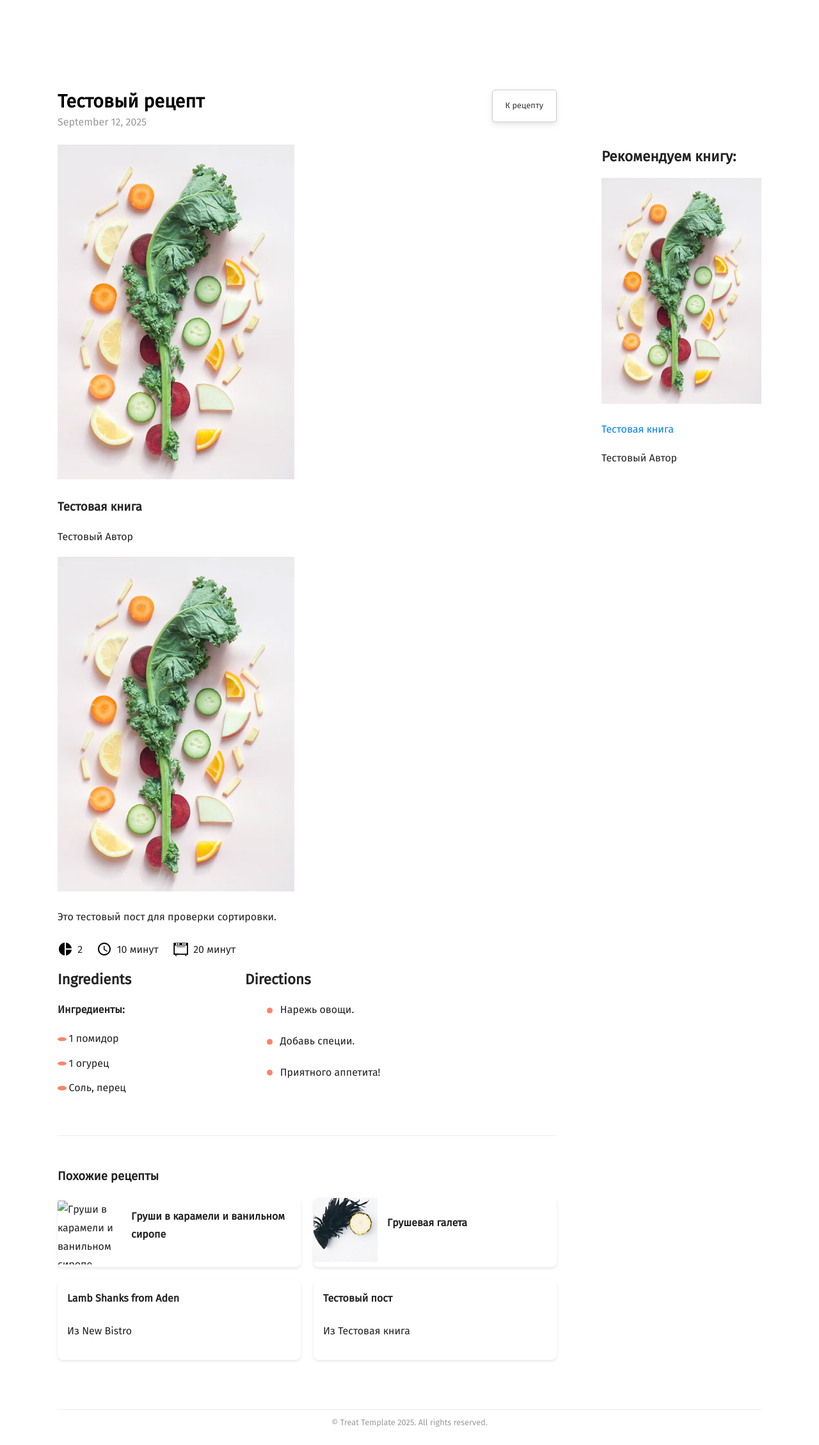
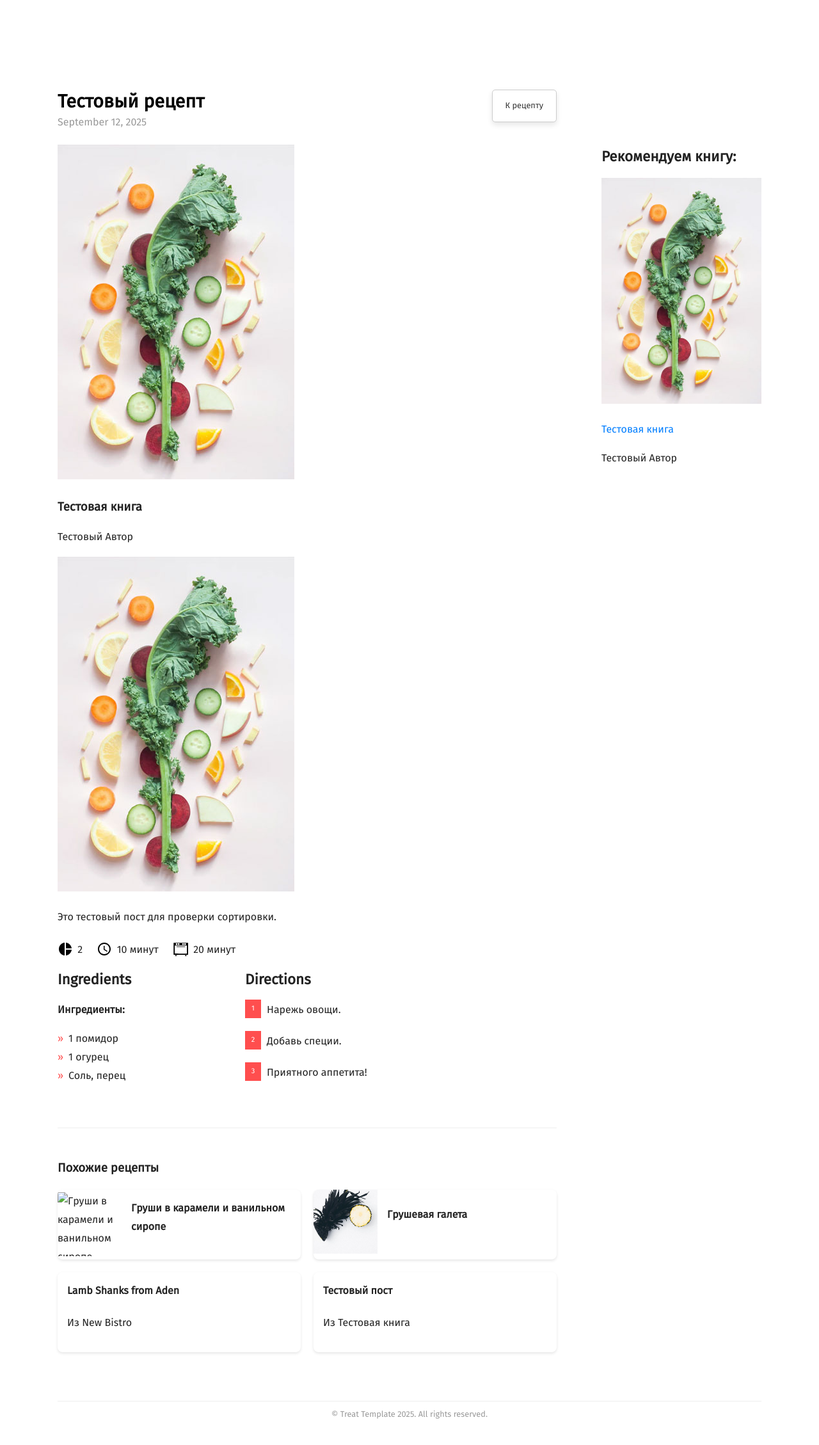
Before and after one commit to Helga1970/new-site, a Jekyll site: the page built from _recipes/2025-09-12-test-recept.md, in a window 1280 px wide. Shown: the whole page at 64% size. Built offline with Jekyll 4.4.1, drawn with Linux system fonts in a browser that asks for light colours; nearby versions of some CDN libraries; some web fonts are replaced.

Commit message:
Update recipes.scss

```diff
--- a/_sass/recipes.scss
+++ b/_sass/recipes.scss
@@ -1,4 +1,4 @@
-/* --- Related recipes (2 колонки) --- */
+/* Новые стили для макета в 2 колонки на десктопе с квадратными изображениями */
 .related-recipes-section {
   margin-top: 50px;
   border-top: 1px solid #eee;
@@ -9,7 +9,7 @@
   display: flex;
   flex-wrap: wrap;
   gap: 20px;
-  justify-content: flex-start;
+  justify-content: flex-start; /* Выравниваем по левому краю */
 }
 
 .recipe-card-list-item {
@@ -17,7 +17,7 @@
   border-radius: 8px;
   overflow: hidden;
   transition: box-shadow 0.2s;
-  width: calc(50% - 10px);
+  width: calc(50% - 10px); /* Устанавливаем фиксированную ширину 2 колонок */
 }
 
 .recipe-card-list-item:hover {
@@ -32,8 +32,8 @@
 }
 
 .recipe-card-image-wrapper {
-  width: 100px;
-  height: 100px;
+  width: 100px; /* Фиксированная ширина */
+  height: 100px; /* Фиксированная высота */
   overflow: hidden;
   flex-shrink: 0;
 }
@@ -54,17 +54,17 @@
   margin-top: 0;
 }
 
-/* --- Mobile adaptation --- */
+/* Адаптация для мобильных устройств */
 @media (max-width: 768px) {
   .related-recipes-grid {
     flex-direction: column;
   }
+
   .recipe-card-list-item {
-    width: 100%;
+    width: 100%; /* одна колонка на мобильных */
   }
 }
-
-/* --- Post header styles --- */
+/* Общие стили для заголовка и кнопки */
 .post-header-container {
   display: flex;
   justify-content: space-between;
@@ -72,10 +72,12 @@
   flex-wrap: wrap;
 }
 
+/* Стили для заголовка и даты */
 .post-header-text {
   flex-grow: 1;
 }
 
+/* Стили для кнопки "К рецепту" */
 .take-me {
   flex-shrink: 0;
   margin-left: 20px;
@@ -97,56 +99,3 @@
   background-color: #f8f8f8;
   box-shadow: 0 6px 12px rgba(0,0,0,0.2);
 }
-
-/* --- Общие ресеты внутри рецепта --- */
-article.post .recipe-contents ol,
-article.post .recipe-contents ul {
-  list-style: none !important;
-  margin: 0;
-  padding: 0;
-}
-
-article.post .recipe-contents ol li::marker,
-article.post .recipe-contents ul li::marker {
-  content: "" !important;
-}
-
-article.post .recipe-contents li {
-  position: relative;
-  margin-bottom: 0.6em;
-}
-
-/* --- Ингредиенты: маленькая оранжевая точка --- */
-article.post .recipe-contents .ingredients li {
-  padding-left: 1.1em;
-}
-article.post .recipe-contents .ingredients li::before {
-  content: "";
-  width: .4em;
-  height: .4em;
-  border-radius: 50%;
-  background: #fa8569;
-  position: absolute;
-  left: 0;
-  top: 50%;
-  transform: translateY(-50%);
-}
-
-/* --- Directions: шаги с жирными точками вместо цифр --- */
-article.post .recipe-contents .directions ol {
-  padding-left: 0;
-}
-article.post .recipe-contents .directions ol li {
-  padding-left: 1.3em;
-}
-article.post .recipe-contents .directions ol li::before {
-  content: "";
-  width: .8em;
-  height: .8em;
-  border-radius: 50%;
-  background: #fa8569;
-  position: absolute;
-  left: 0;
-  top: 50%;
-  transform: translateY(-50%);
-}
```
